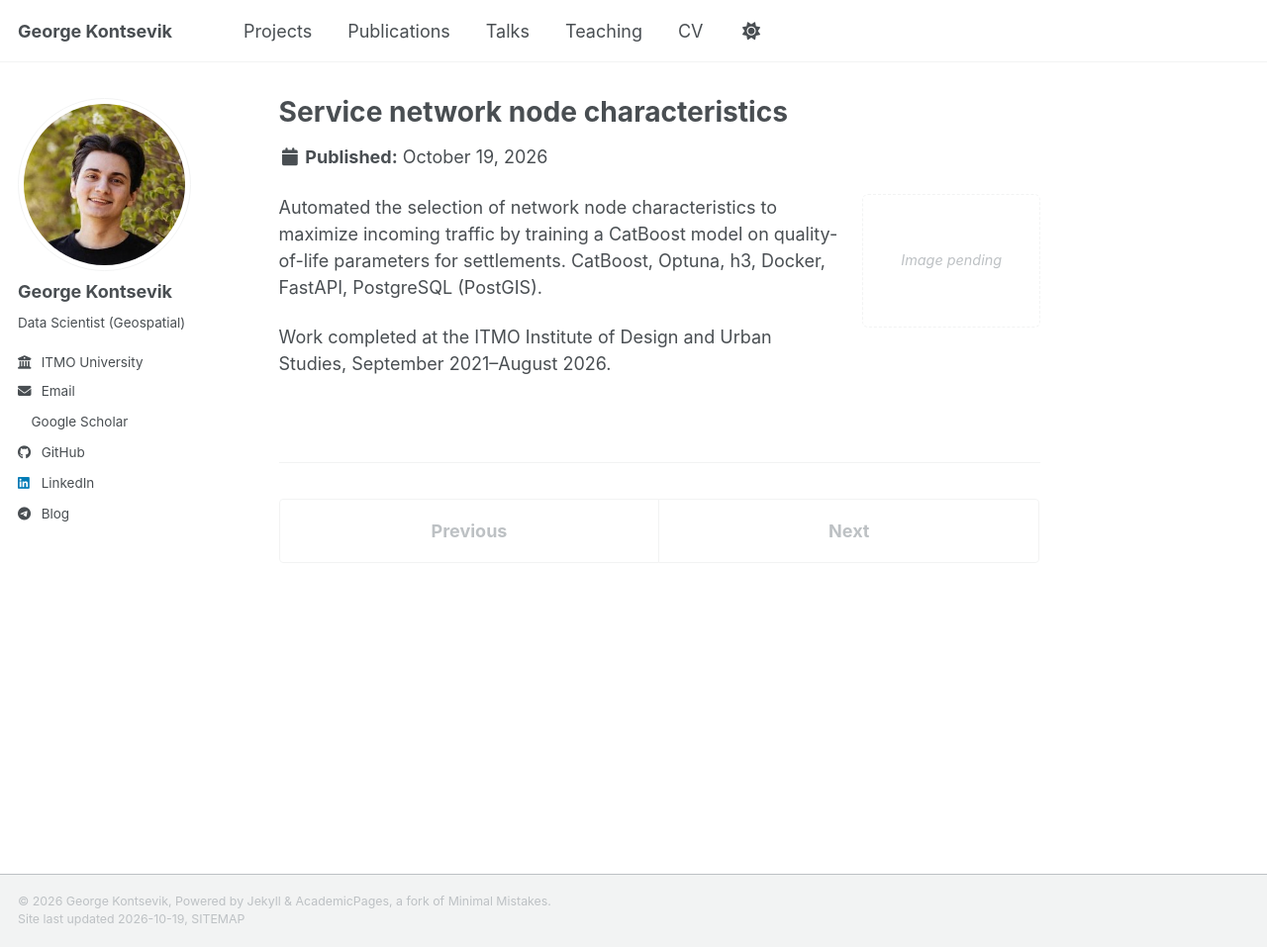
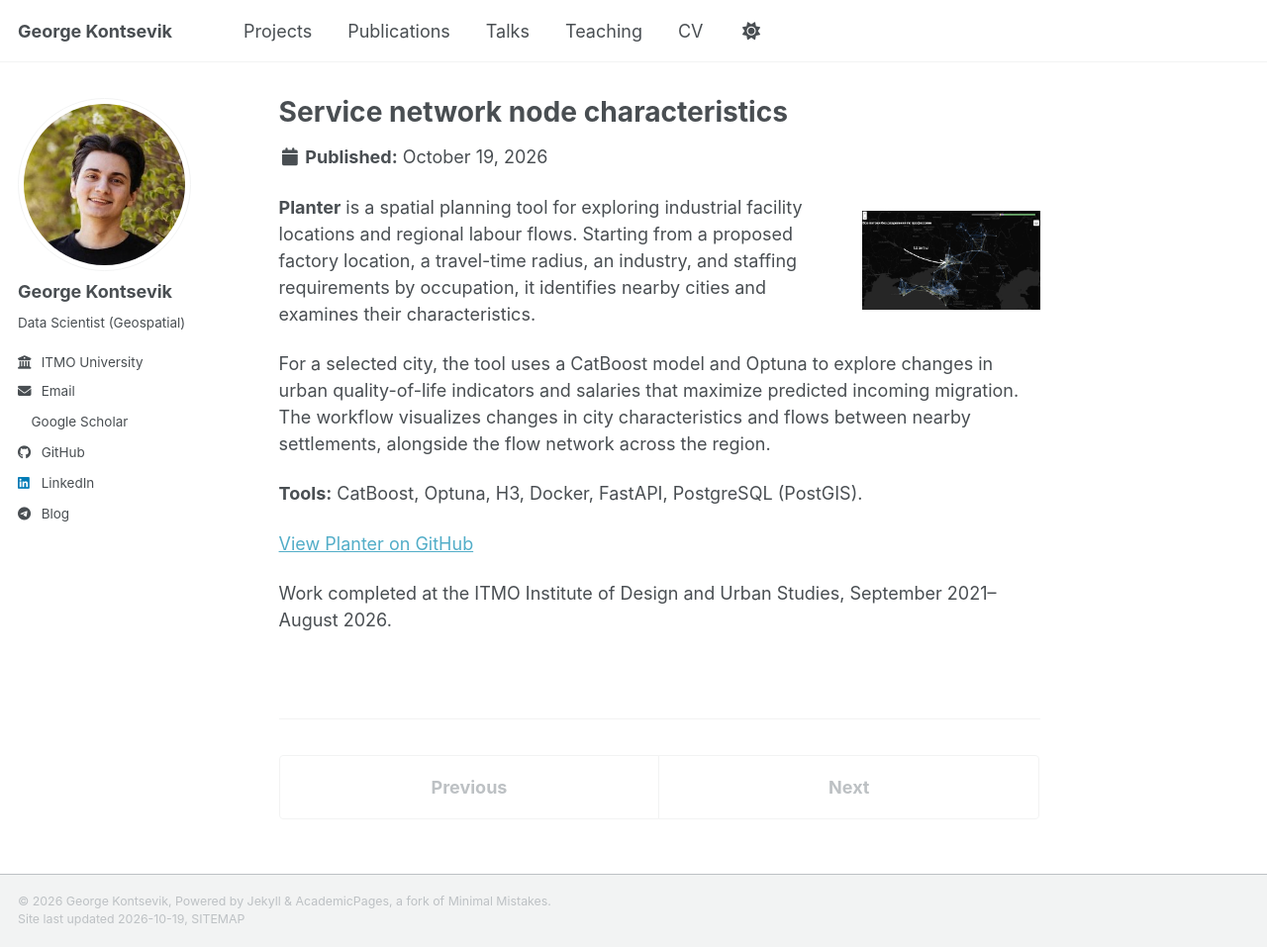
Before and after one commit to GeorgeKontsevik/GeorgeKontsevik.github.io, a Jekyll site: the page built from _portfolio/07-service-network-node-characteristics.md, in a window 1280 px wide and 957 px high. Shown: the whole window at 99% size. Built offline with Jekyll 4.4.1, drawn with Linux system fonts in a browser that asks for light colours; a style sheet for code colours, icons or effects is not loaded.

Commit message:
Show NDA image placeholders and describe Planter project

```diff
--- a/_includes/entry-image.html
+++ b/_includes/entry-image.html
@@ -3,6 +3,6 @@
   {% if item.image and item.image != "" %}
     <img src="{{ item.image | relative_url }}" alt="{{ item.image_alt | default: item.title | escape }}" loading="lazy">
   {% else %}
-    <div class="entry-image__placeholder"><span>Image pending</span></div>
+    <div class="entry-image__placeholder"><span>{% if item.client == "NDA" %}NDA{% else %}Image pending{% endif %}</span></div>
   {% endif %}
 </aside>
--- a/_portfolio/07-service-network-node-characteristics.md
+++ b/_portfolio/07-service-network-node-characteristics.md
@@ -2,11 +2,17 @@
 title: "Service network node characteristics"
 collection: "portfolio"
 permalink: "/project/service-network-node-characteristics/"
-excerpt: "Automated the selection of network node characteristics to maximize incoming traffic by training a CatBoost model on quality-of-life parameters for settlements. CatBoost, Optuna, h3, Docker, FastAPI, PostgreSQL (PostGIS)."
-image: ""
-image_alt: ""
+excerpt: "Planter is a spatial planning tool for exploring industrial facility locations and regional labour flows. It identifies nearby cities within a travel-time radius, incorporates workforce requirements, and explores how changes in urban quality of life and salaries affect predicted migration and regional flows."
+image: "/images/projects/planter-regional-flows.png"
+image_alt: "Planter map showing the regional flow network between cities"
 ---
 
-Automated the selection of network node characteristics to maximize incoming traffic by training a CatBoost model on quality-of-life parameters for settlements. CatBoost, Optuna, h3, Docker, FastAPI, PostgreSQL (PostGIS).
+**Planter** is a spatial planning tool for exploring industrial facility locations and regional labour flows. Starting from a proposed factory location, a travel-time radius, an industry, and staffing requirements by occupation, it identifies nearby cities and examines their characteristics.
+
+For a selected city, the tool uses a CatBoost model and Optuna to explore changes in urban quality-of-life indicators and salaries that maximize predicted incoming migration. The workflow visualizes changes in city characteristics and flows between nearby settlements, alongside the flow network across the region.
+
+**Tools:** CatBoost, Optuna, H3, Docker, FastAPI, PostgreSQL (PostGIS).
+
+[View Planter on GitHub](https://github.com/GeorgeKontsevik/planter)
 
 Work completed at the ITMO Institute of Design and Urban Studies, September 2021–August 2026.
```
Also changed, not shown: images/projects/planter-regional-flows.png (added).
